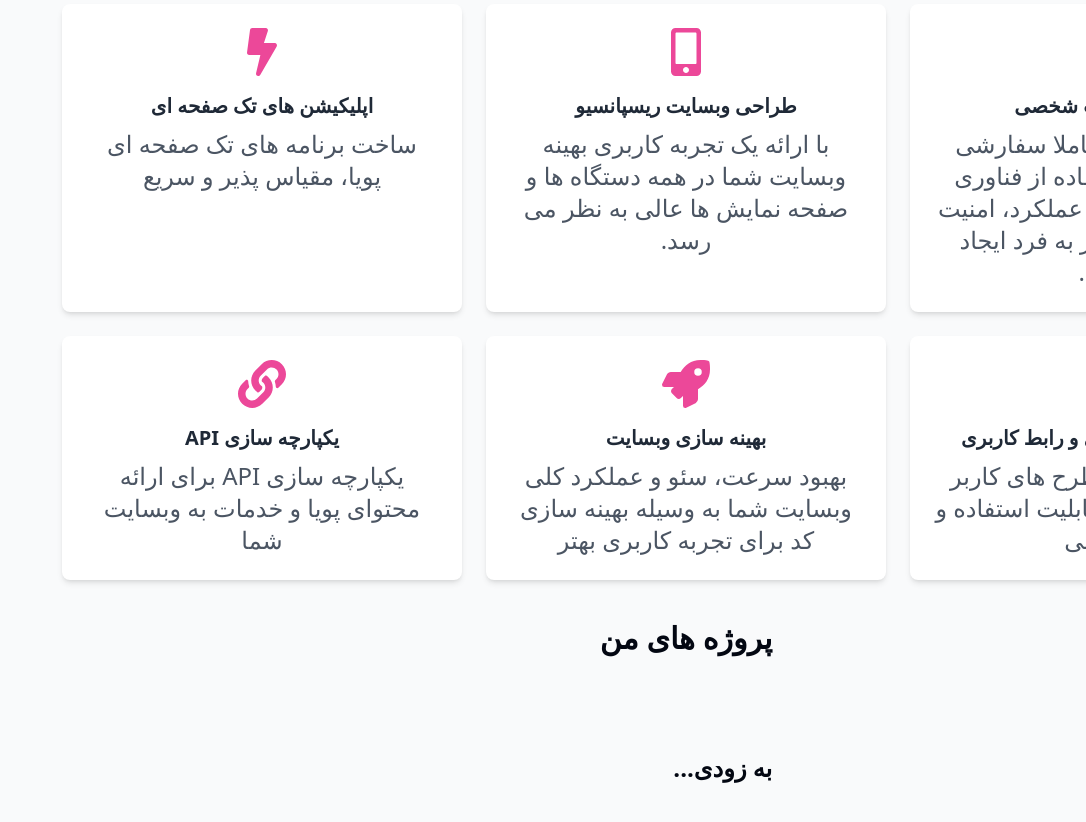
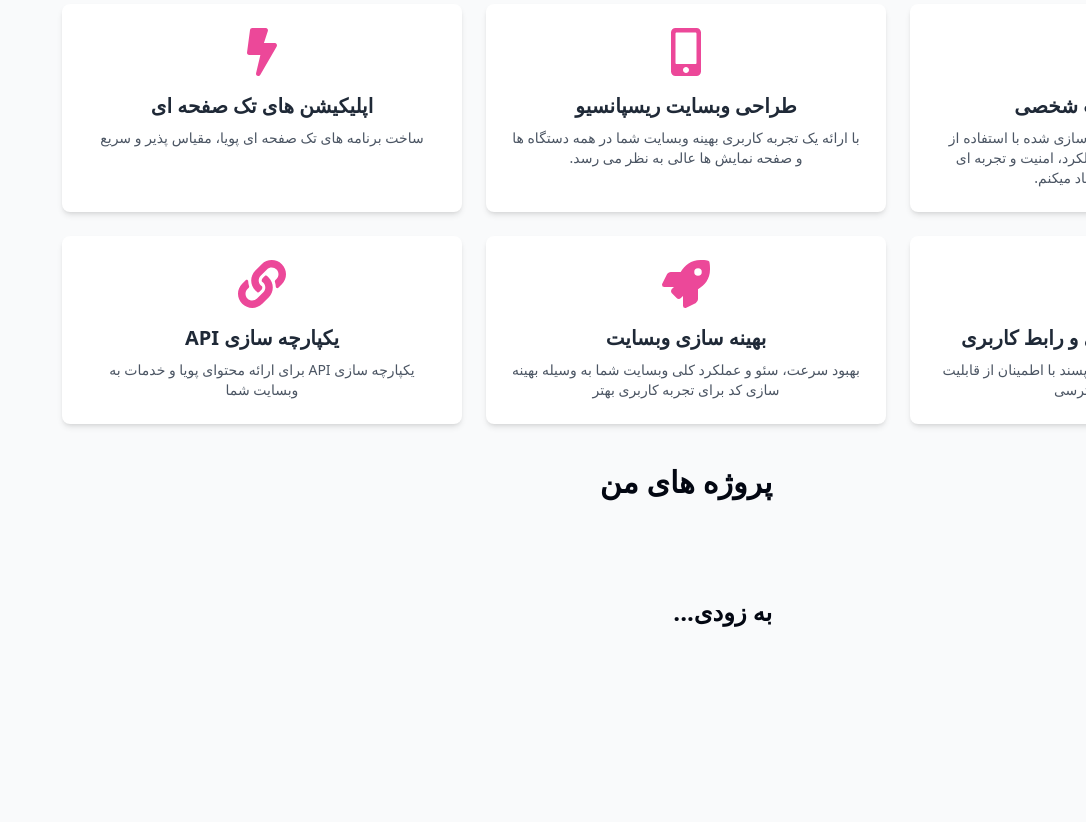
Before and after one commit to n-alavi/portfolio-website, a Next.js app: page / in a window 1280 px wide. Shown: the part 2380-3202 px from the top of the page, without its empty margins (194-1280 px from the left). After the commit the page ends 3144 px from the top, so only its background shows below. Built offline with nearby package versions, Linux system fonts and the light colour scheme.

Commit message:
feat:improve style

```diff
--- a/app/components/services.tsx
+++ b/app/components/services.tsx
@@ -74,7 +74,7 @@ export default function Services() {
             <h3 className="text-xl font-semibold text-gray-800 text-center">
               {service.name}
             </h3>
-            <p className="text-gray-600 mt-2 text-center">
+            <p className="text-gray-600 mt-2 text-center text-sm">
               {service.description}
             </p>
           </div>
```
